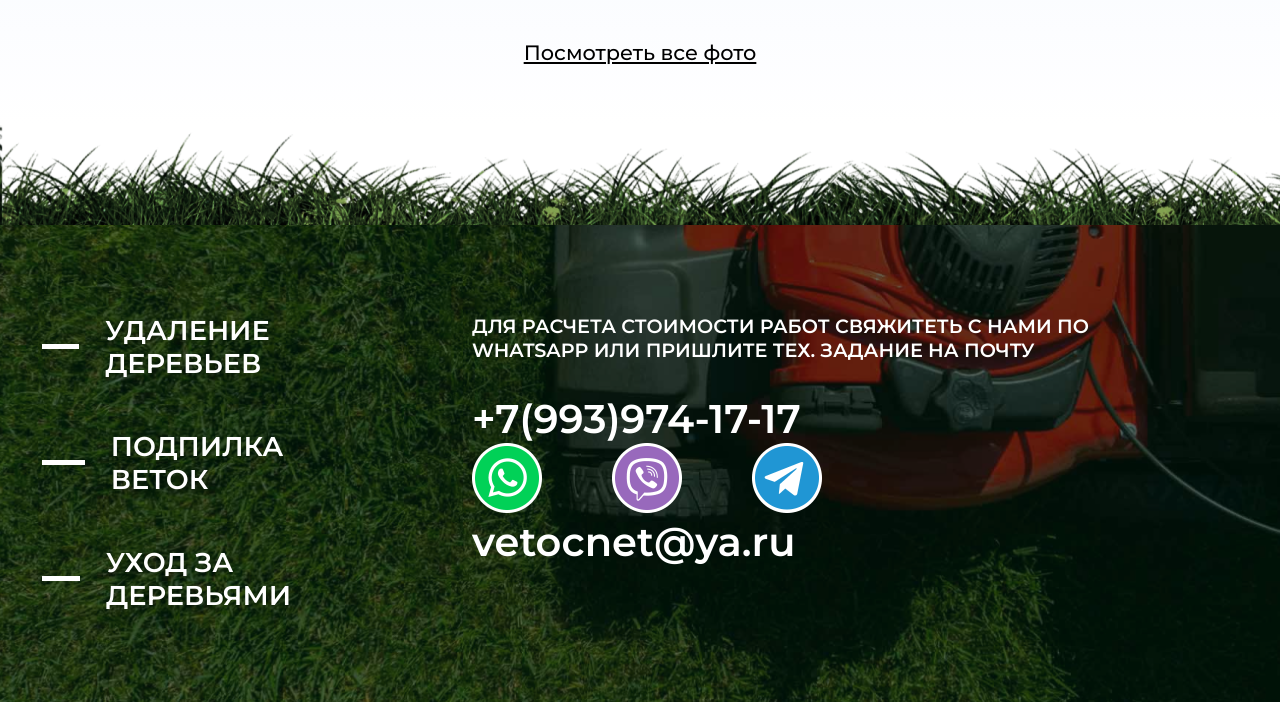
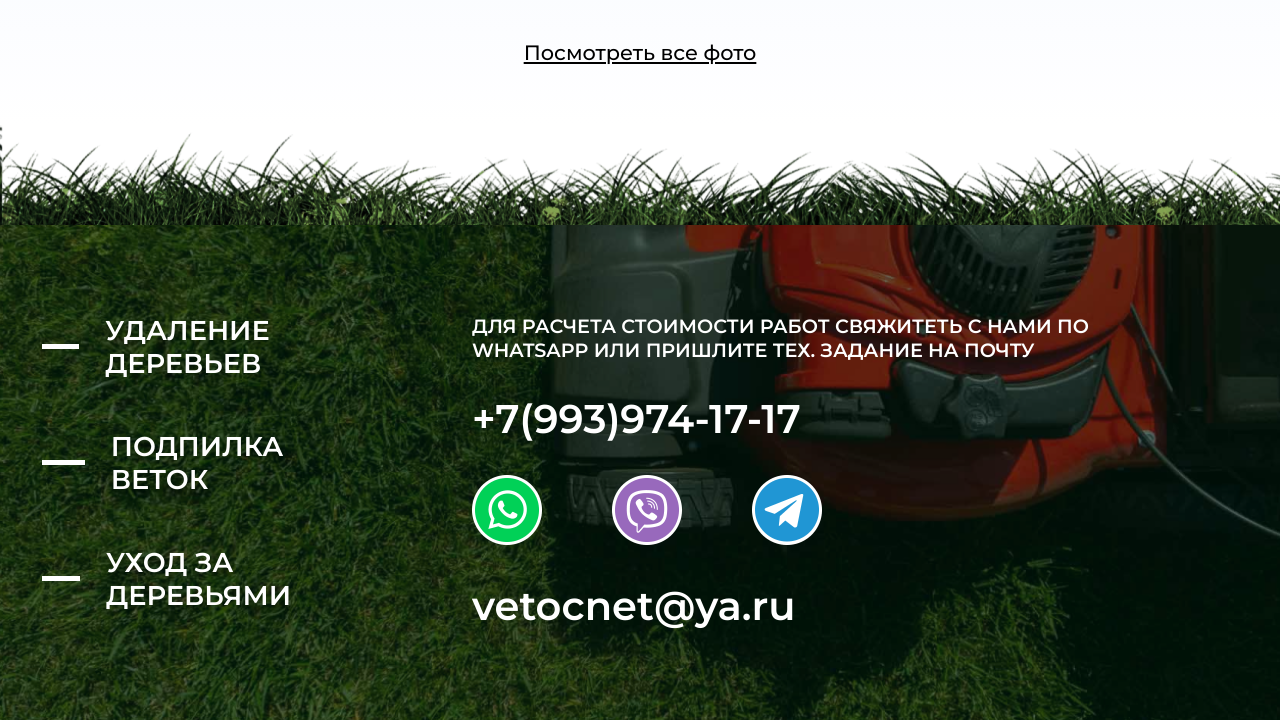
Before and after one commit to pirogue-one/vetoc.net_website, a plain HTML site: page index.html in a window 1280 px wide. Shown: the part 2038-2758 px from the top of the page. Drawn offline with Linux system fonts and the light colour scheme.

Commit message:
changed footer in the index.html

```diff
--- a/index.html
+++ b/index.html
@@ -155,21 +155,16 @@
                     <p class="footer__contacts-text">ДЛЯ РАСЧЕТА СТОИМОСТИ РАБОТ СВЯЖИТЕТЬ С НАМИ ПО WHATSAPP ИЛИ
                         ПРИШЛИТЕ ТЕХ. ЗАДАНИЕ НА ПОЧТУ
                     </p>
-                    <div class="footer__contacts-links">
-                        <a class="footer__contacts-phone" href="#">+7(993)974-17-17</a>
-                        <div class="footer__contacts-socials">
-                            <a href="#"><img src="./images/watsapp-icon.png" alt="WhatsApp" width="70px"
-                                    height="70px"></a>
-                            <a href="#"><img src="./images/viber-icon.png" alt="Viber" width="70px" height="70px"></a>
-                            <a href="#"><img src="./images/telegram-icon.png" alt="Telegram" width="70px"
-                                    height="70px"></a>
-                        </div>
-                        <a class="footer__contacts-mail" href="#">vetocnet@ya.ru</a>
+                    <a class="footer__contacts-phone" href="#">+7(993)974-17-17</a>
+                    <div class="footer__contacts-socials">
+                        <a href="#"><img src="./images/watsapp-icon.png" alt="WhatsApp" width="70px" height="70px"></a>
+                        <a href="#"><img src="./images/viber-icon.png" alt="Viber" width="70px" height="70px"></a>
+                        <a href="#"><img src="./images/telegram-icon.png" alt="Telegram" width="70px" height="70px"></a>
                     </div>
+                    <a class="footer__contacts-mail" href="#">vetocnet@ya.ru</a>
                 </div>
+
             </div>
-
-        </div>
         </div>
     </footer>
 </body>
```
